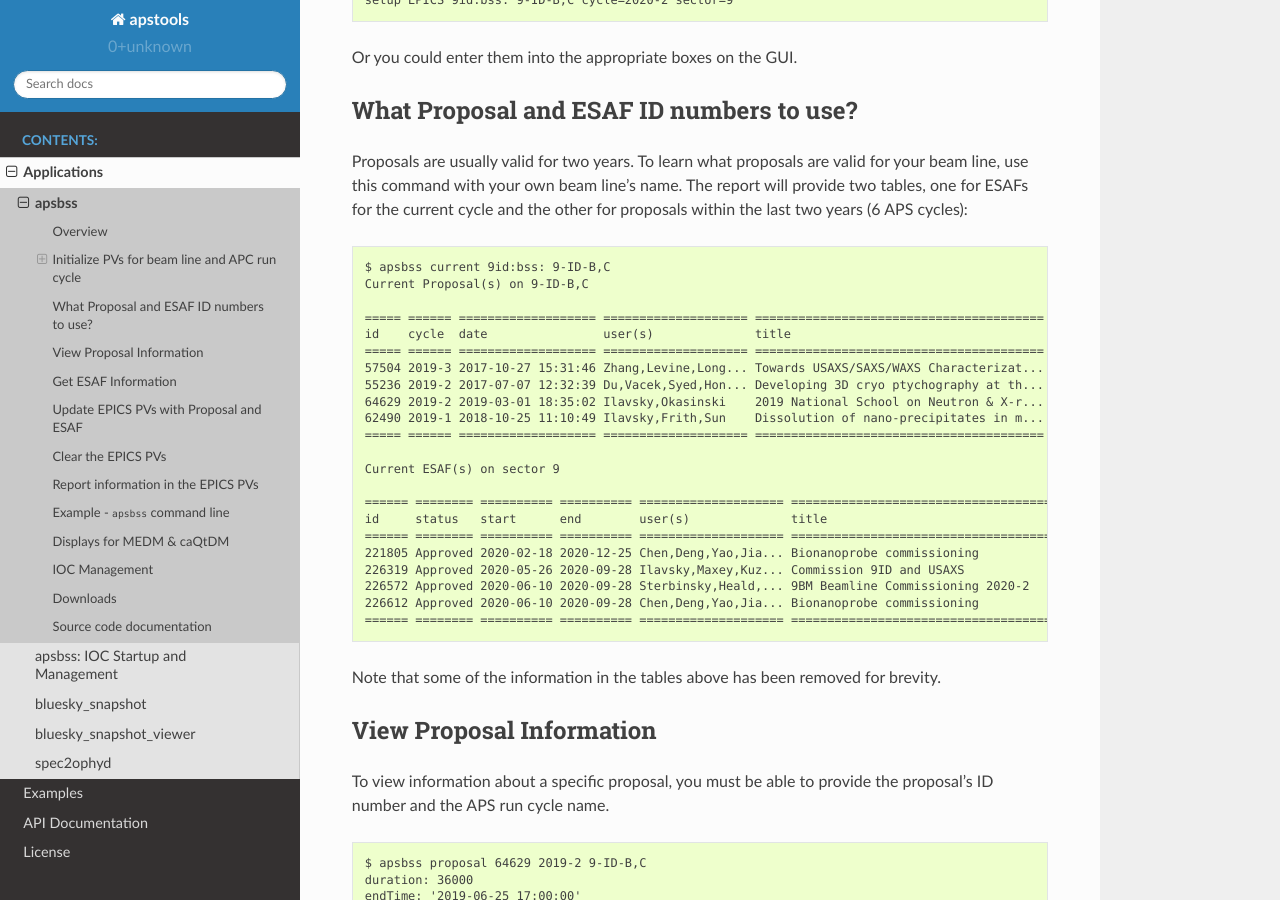
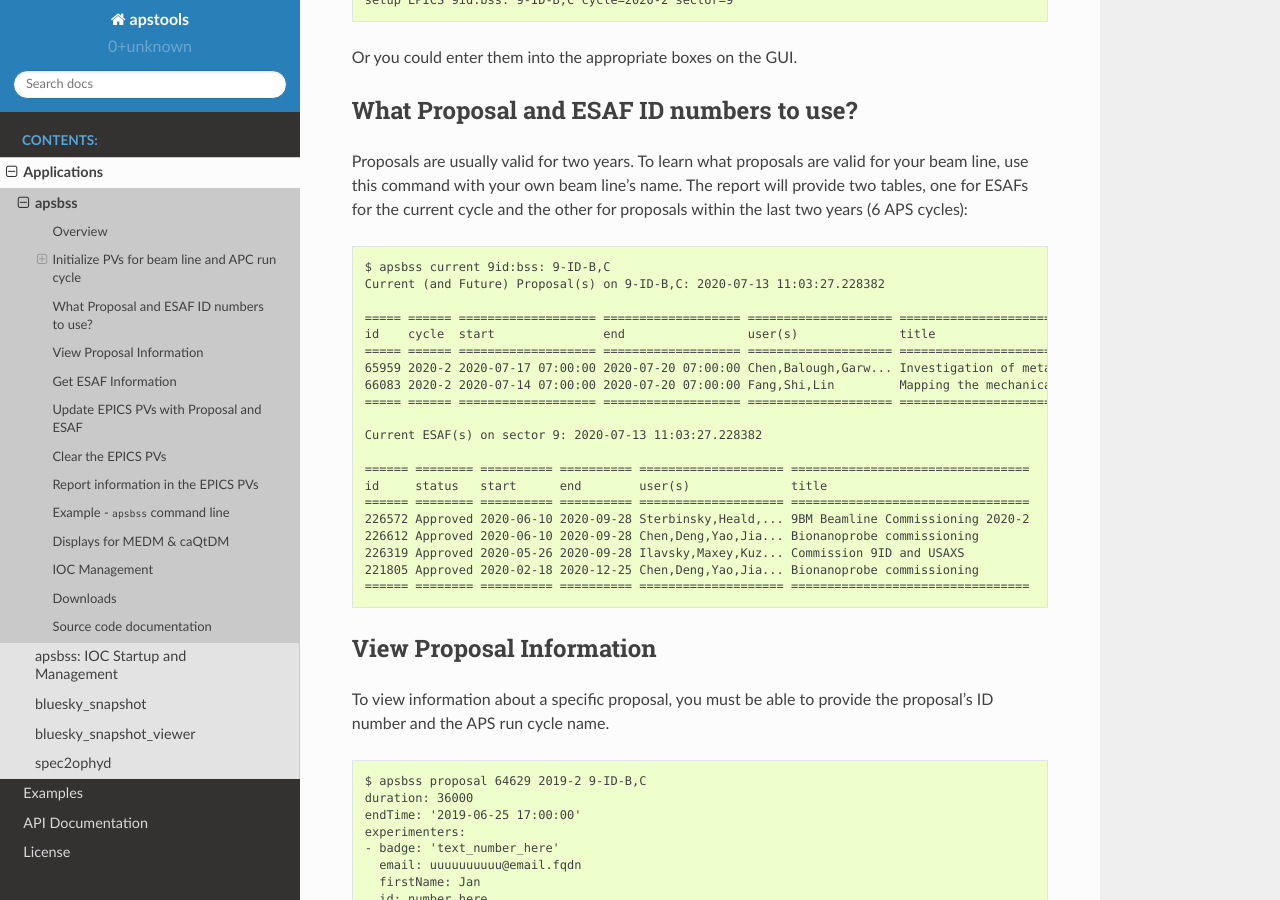
Before and after one commit to dogrecajb/apstools, a Sphinx documentation site: the page built from docs/source/applications/apsbss.rst, in a window 1280 px wide and 900 px high, scrolled down 5868 px. Built offline with Sphinx 7.4.7 and the Read the Docs theme 2.0.0, drawn with Linux system fonts in a browser that asks for light colours.

Commit message:
DOC #349 #350

```diff
--- a/docs/source/applications/apsbss.rst
+++ b/docs/source/applications/apsbss.rst
@@ -237,29 +237,25 @@ other for proposals
 within the last two years (6 APS cycles)::
 
     $ apsbss current 9id:bss: 9-ID-B,C
-    Current Proposal(s) on 9-ID-B,C
+    Current (and Future) Proposal(s) on 9-ID-B,C: 2020-07-13 11:03:27.228382
 
-    ===== ====== =================== ==================== ========================================
-    id    cycle  date                user(s)              title
-    ===== ====== =================== ==================== ========================================
-    57504 2019-3 2017-10-27 15:31:46 Zhang,Levine,Long... Towards USAXS/SAXS/WAXS Characterizat...
-    55236 2019-2 2017-07-07 12:32:39 Du,Vacek,Syed,Hon... Developing 3D cryo ptychography at th...
-    64629 2019-2 2019-03-01 18:35:02 Ilavsky,Okasinski    2019 National School on Neutron & X-r...
-    62490 2019-1 2018-10-25 11:10:49 Ilavsky,Frith,Sun    Dissolution of nano-precipitates in m...
-    ===== ====== =================== ==================== ========================================
+    ===== ====== =================== =================== ==================== ========================================
+    id    cycle  start               end                 user(s)              title
+    ===== ====== =================== =================== ==================== ========================================
+    65959 2020-2 2020-07-17 07:00:00 2020-07-20 07:00:00 Chen,Balough,Garw... Investigation of metal ion flux durin...
+    66083 2020-2 2020-07-14 07:00:00 2020-07-20 07:00:00 Fang,Shi,Lin         Mapping the mechanical-responsive con...
+    ===== ====== =================== =================== ==================== ========================================
 
-    Current ESAF(s) on sector 9
+    Current ESAF(s) on sector 9: 2020-07-13 11:03:27.228382
 
-    ====== ======== ========== ========== ==================== ========================================
+    ====== ======== ========== ========== ==================== =================================
     id     status   start      end        user(s)              title
-    ====== ======== ========== ========== ==================== ========================================
-    221805 Approved 2020-02-18 2020-12-25 Chen,Deng,Yao,Jia... Bionanoprobe commissioning
-    226319 Approved 2020-05-26 2020-09-28 Ilavsky,Maxey,Kuz... Commission 9ID and USAXS
+    ====== ======== ========== ========== ==================== =================================
     226572 Approved 2020-06-10 2020-09-28 Sterbinsky,Heald,... 9BM Beamline Commissioning 2020-2
     226612 Approved 2020-06-10 2020-09-28 Chen,Deng,Yao,Jia... Bionanoprobe commissioning
-    ====== ======== ========== ========== ==================== ========================================
-
-Note that some of the information in the tables above has been removed for brevity.
+    226319 Approved 2020-05-26 2020-09-28 Ilavsky,Maxey,Kuz... Commission 9ID and USAXS
+    221805 Approved 2020-02-18 2020-12-25 Chen,Deng,Yao,Jia... Bionanoprobe commissioning
+    ====== ======== ========== ========== ==================== =================================
 
 
 View Proposal Information
```
Also changed, not shown: 1 other file.
